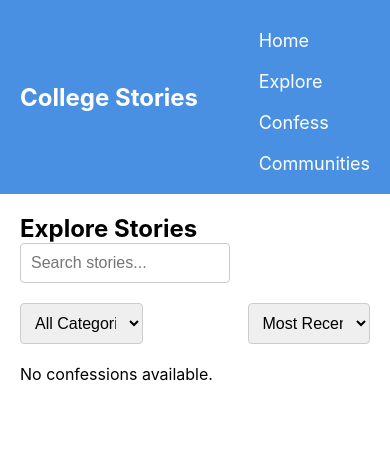
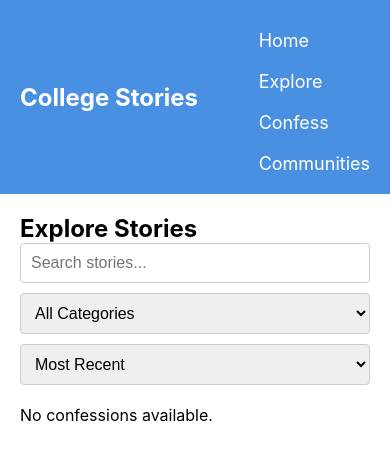
Before and after one commit to JeevanMaragani/college-stories, a React (Create React App) app in the folder client/: page /explore in a window 390 px wide. Shown: the top 460 px of the page. Built offline with nearby package versions, Linux system fonts and the light colour scheme.

Commit message:
improved sort, search and filter layout again, for better responsiveness of smaller screens like mobiles

```diff
--- a/client/src/pages/ExplorePage.css
+++ b/client/src/pages/ExplorePage.css
@@ -1,3 +1,5 @@
+/* ExplorePage.css */
+
 /* Container for the entire Explore Page */
 .explore-container {
   width: 100%;
@@ -39,10 +41,6 @@
   transition: border-color 0.3s ease;
 }
 
-.search-filter-sort select:focus {
-  border-color: #3498db;
-}
-
 /* Style for the sort dropdown */
 .search-filter-sort select.sort-dropdown {
   padding: 10px;
@@ -53,8 +51,22 @@
   transition: border-color 0.3s ease;
 }
 
-.search-filter-sort select.sort-dropdown:focus {
-  border-color: #3498db;
+/* For mobile devices, we’ll adjust the layout */
+@media (max-width: 480px) {
+  .search-filter-sort {
+    flex-direction: column;
+    gap: 10px; /* Add more spacing between elements */
+  }
+
+  /* Full width for search and dropdowns on mobile */
+  .search-filter-sort input[type="text"],
+  .search-filter-sort select {
+    width: 100%; /* Take up full width */
+  }
+
+  .search-filter-sort select.sort-dropdown {
+    width: 100%; /* Full width for sort dropdown */
+  }
 }
 
 /* Confession Card Layout */
```
